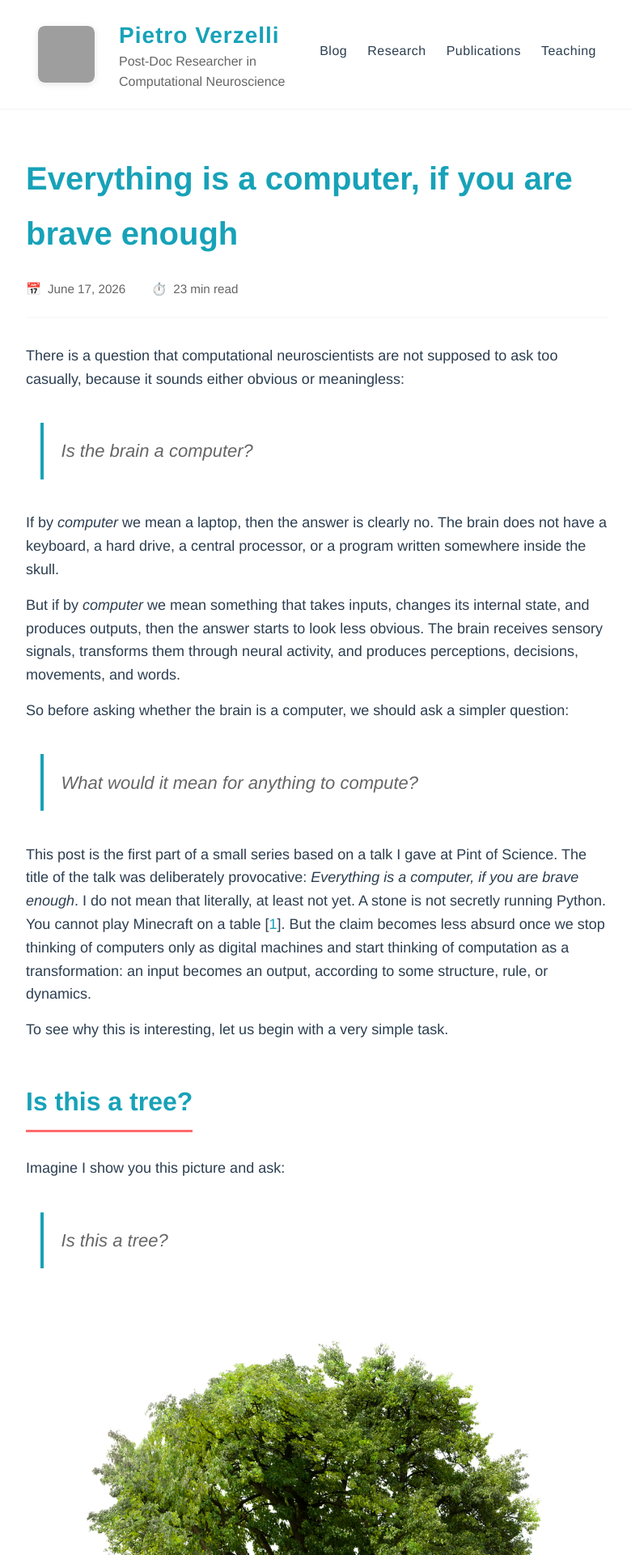
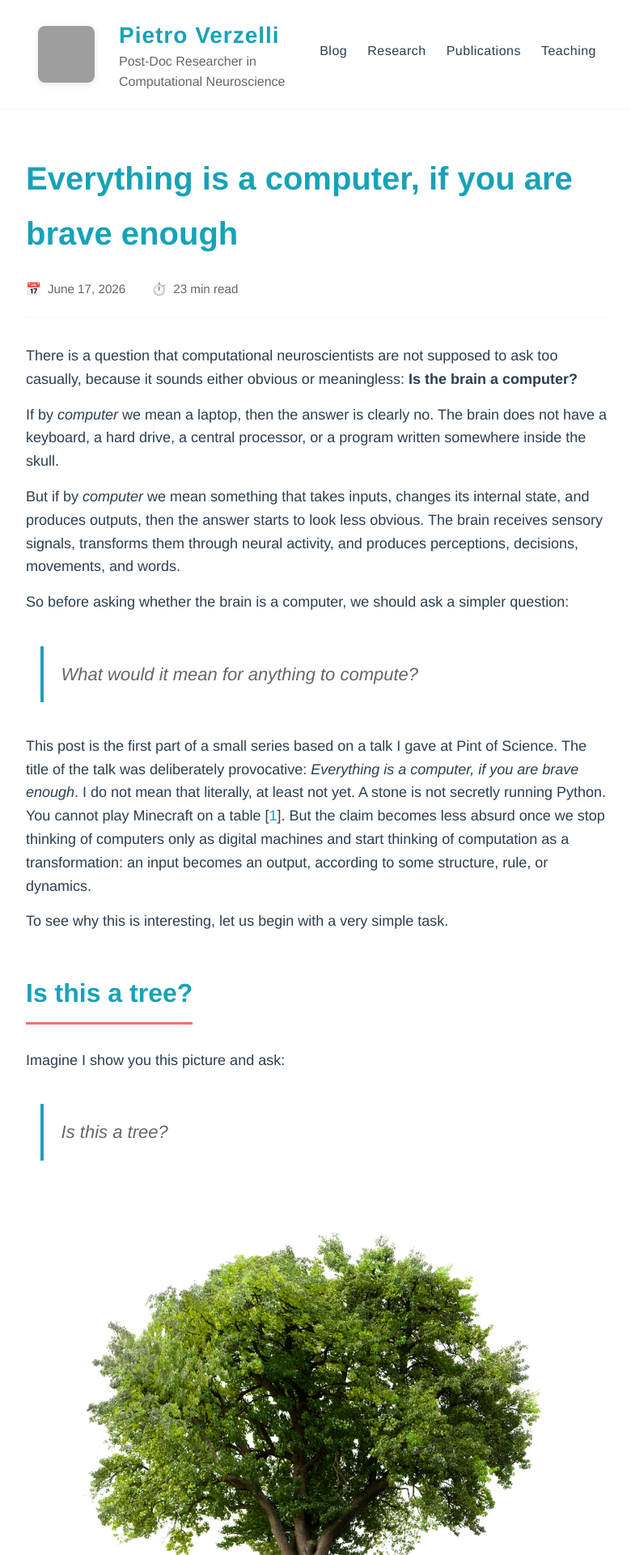
Before and after one commit to verzep/verzep.github.io, a Jekyll site: the page built from _posts/2026-06-17-Everything-is-a-Computer-1.md, in a window 1280 px wide. Shown: the top 1920 px of the page at 81% size, without its empty margins (248-1028 px from the left). Built offline with Jekyll 4.4.1, drawn with Linux system fonts in a browser that asks for light colours; grey boxes are pictures that could not be loaded.

Commit message:
Update news item content

```diff
--- a/_posts/2026-06-17-Everything-is-a-Computer-1.md
+++ b/_posts/2026-06-17-Everything-is-a-Computer-1.md
@@ -6,9 +6,7 @@ tags: computation, neuroscience, artificial-intelligence, neural-networks, philo
 category: opinion
 ---
 
-There is a question that computational neuroscientists are not supposed to ask too casually, because it sounds either obvious or meaningless:
-
-> Is the brain a computer?
+There is a question that computational neuroscientists are not supposed to ask too casually, because it sounds either obvious or meaningless: **Is the brain a computer?**
 
 If by *computer* we mean a laptop, then the answer is clearly no. The brain does not have a keyboard, a hard drive, a central processor, or a program written somewhere inside the skull.
 
```
